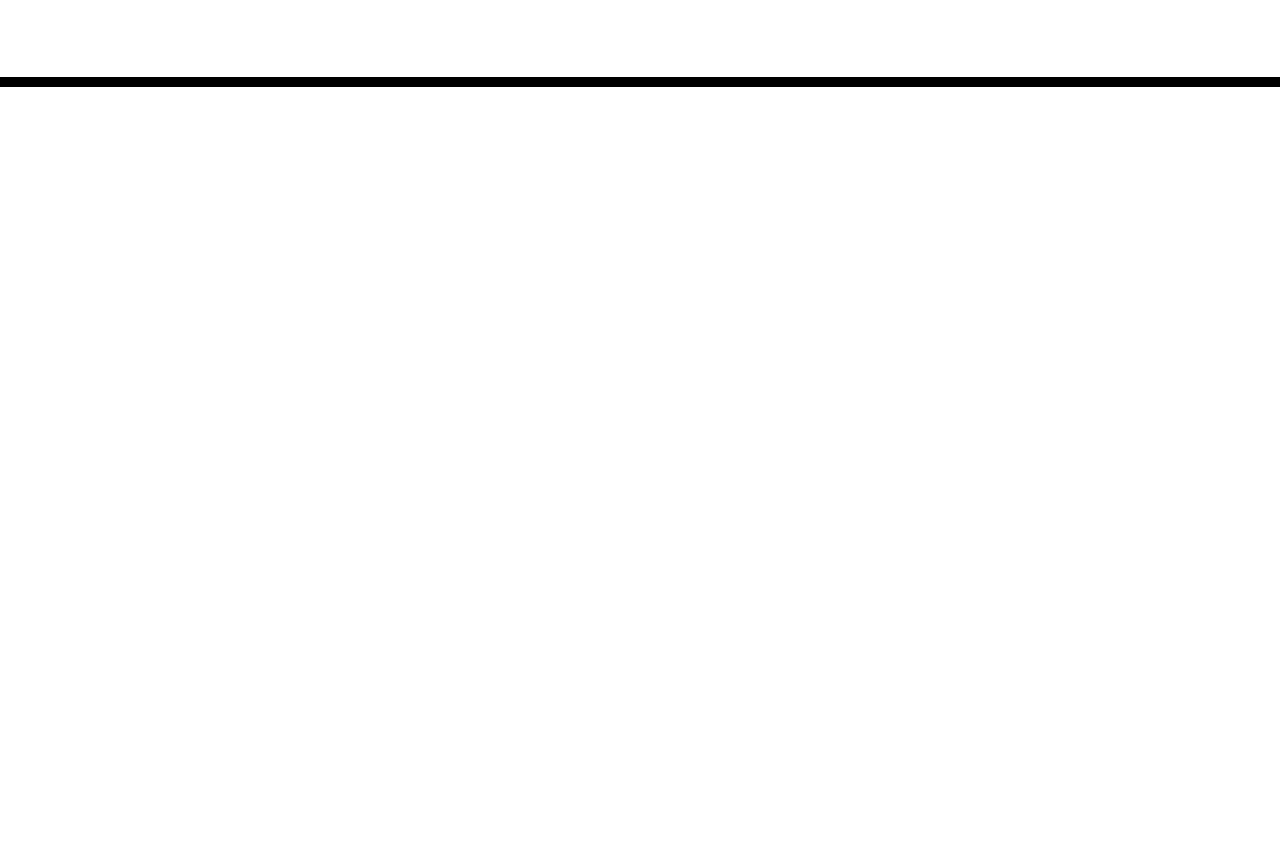
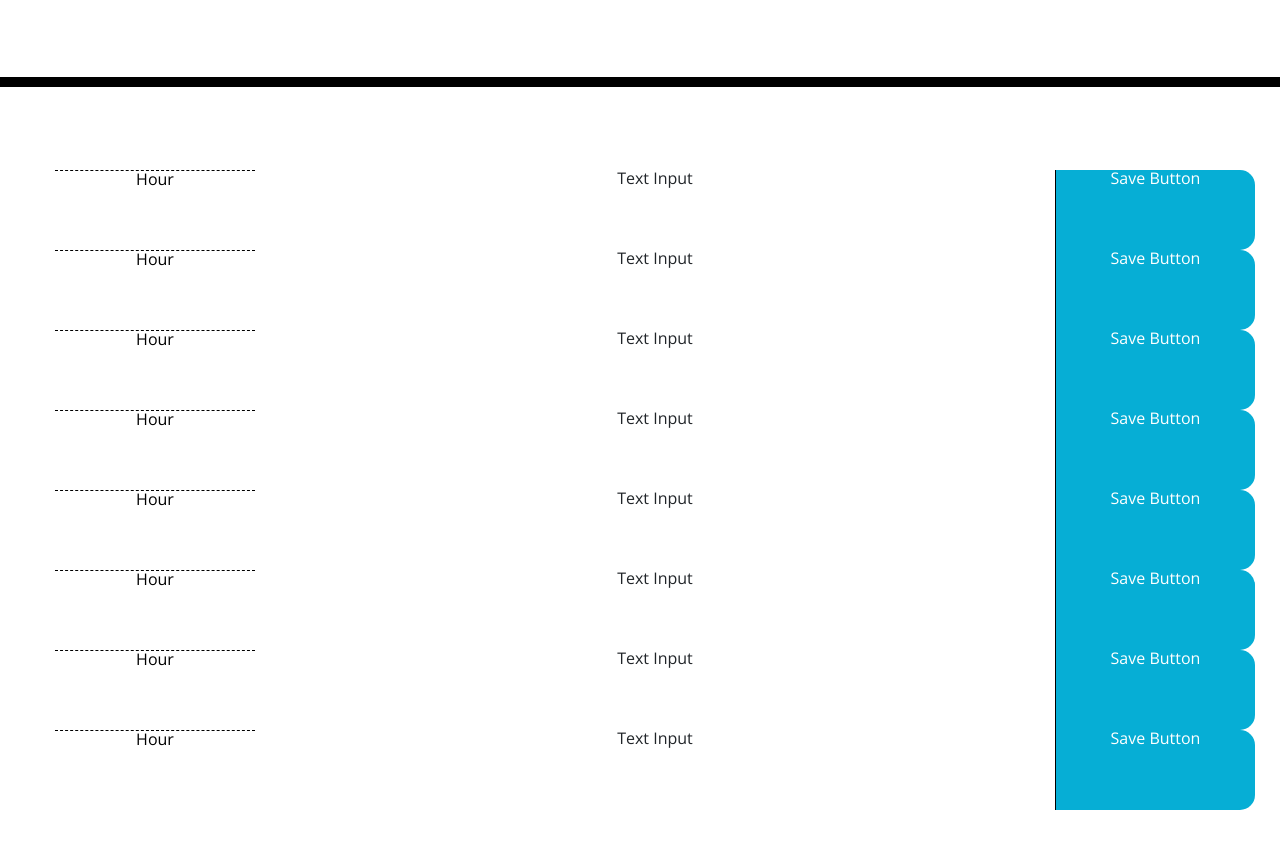
Before and after one commit to K-league/dayplannerwk5, a plain HTML site: page index.html in a window 1280 px wide. Shown: the part 181-1030 px from the top of the page. Before the commit the page ends 800 px from the top, so only its background shows below. Drawn offline with nearby package versions, Linux system fonts and the light colour scheme.

Commit message:
created timeblocks, formatted in css, created wkDay variable

```diff
--- a/index.html
+++ b/index.html
@@ -28,8 +28,48 @@
       <p class="lead">A simple calendar app for scheduling your work day</p>
       <p id="currentDay" class="lead"></p>
     </header>
-    <div class="container">
+    <div class="time-block">
       <!-- Timeblocks go here -->
+      <div class="row">
+        <div class="hour">Hour</div>
+        <div class="description">Text Input</div>
+        <div class="saveBtn">Save Button</div>
+      </div>
+      <div class="row">
+        <div class="hour">Hour</div>
+        <div class="description">Text Input</div>
+        <div class="saveBtn">Save Button</div>
+      </div>
+      <div class="row">
+        <div class="hour">Hour</div>
+        <div class="description">Text Input</div>
+        <div class="saveBtn">Save Button</div>
+      </div>
+      <div class="row">
+        <div class="hour">Hour</div>
+        <div class="description">Text Input</div>
+        <div class="saveBtn">Save Button</div>
+      </div>
+      <div class="row">
+        <div class="hour">Hour</div>
+        <div class="description">Text Input</div>
+        <div class="saveBtn">Save Button</div>
+      </div>
+      <div class="row">
+        <div class="hour">Hour</div>
+        <div class="description">Text Input</div>
+        <div class="saveBtn">Save Button</div>
+      </div>
+      <div class="row">
+        <div class="hour">Hour</div>
+        <div class="description">Text Input</div>
+        <div class="saveBtn">Save Button</div>
+      </div>
+      <div class="row">
+        <div class="hour">Hour</div>
+        <div class="description">Text Input</div>
+        <div class="saveBtn">Save Button</div>
+      </div>
 
     </div>
 
--- a/style.css
+++ b/style.css
@@ -22,10 +22,15 @@ body {
   }
 
   .description{
+    height: 80px;
+    width: 800px;
     white-space: pre-wrap;
   }
 
   .time-block{
+    width: 300px;
+    padding: 50px;
+    margin: 20px;
     text-align: center;
     border-radius: 15px;
   }
@@ -33,10 +38,13 @@ body {
   .row {
     white-space: pre-wrap;
     height: 80px;
-    border-top: 1px solid white;;
+    width: max-content;
+    border-top: 1px solid white;
   }
 
   .hour {
+    height: 80px;
+    width: 200px;
     background-color: #ffffff;
     color: #000000;
     border-top: 1px dashed #000000;
@@ -58,6 +66,8 @@ body {
   }
 
   .saveBtn {
+    height: 80px;
+    width: 200px;
     border-left: 1px solid black;
     border-top-right-radius: 15px;
     border-bottom-right-radius: 15px;
```
Also changed, not shown: script.js (+12 -0 lines), README.txt, 1 other file.
